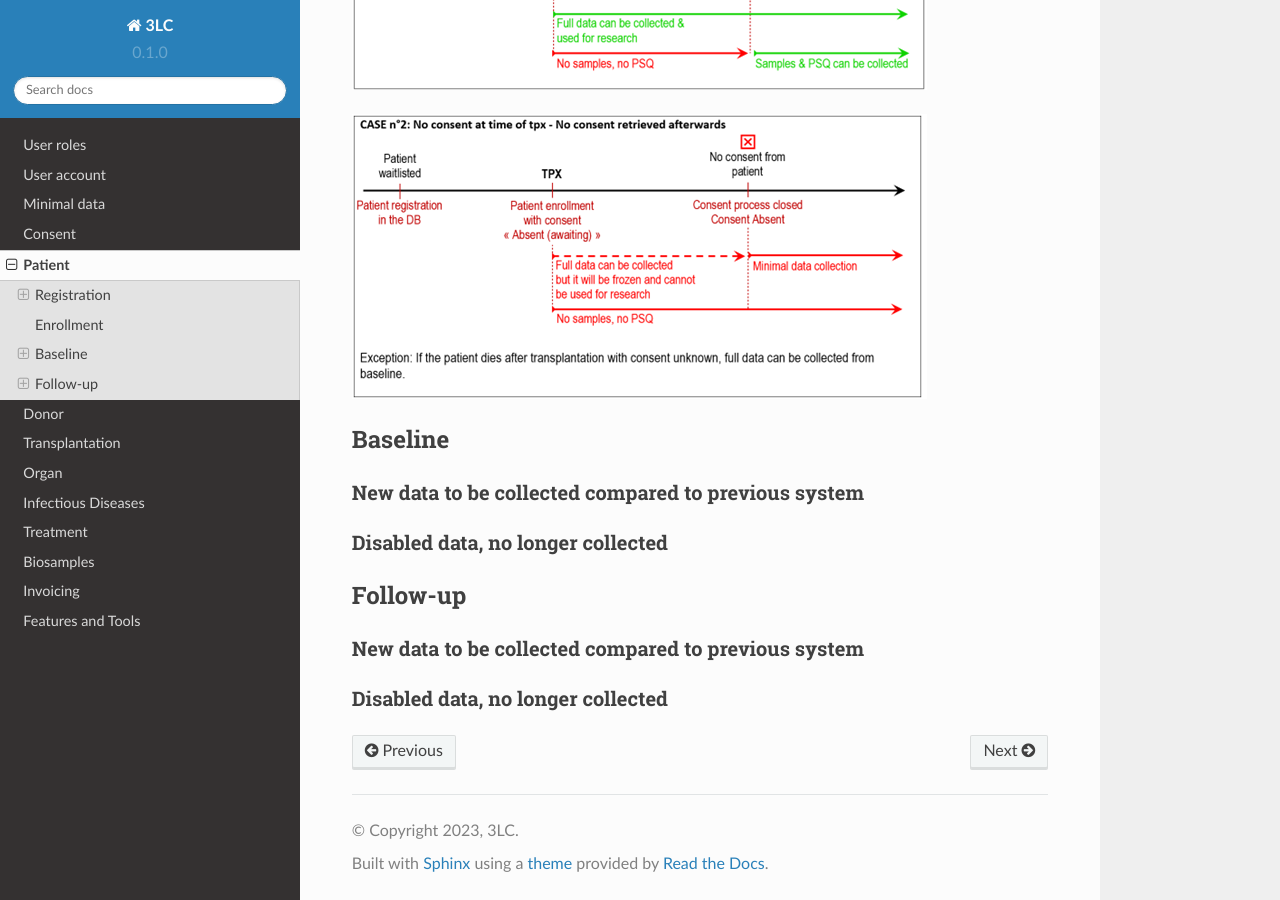
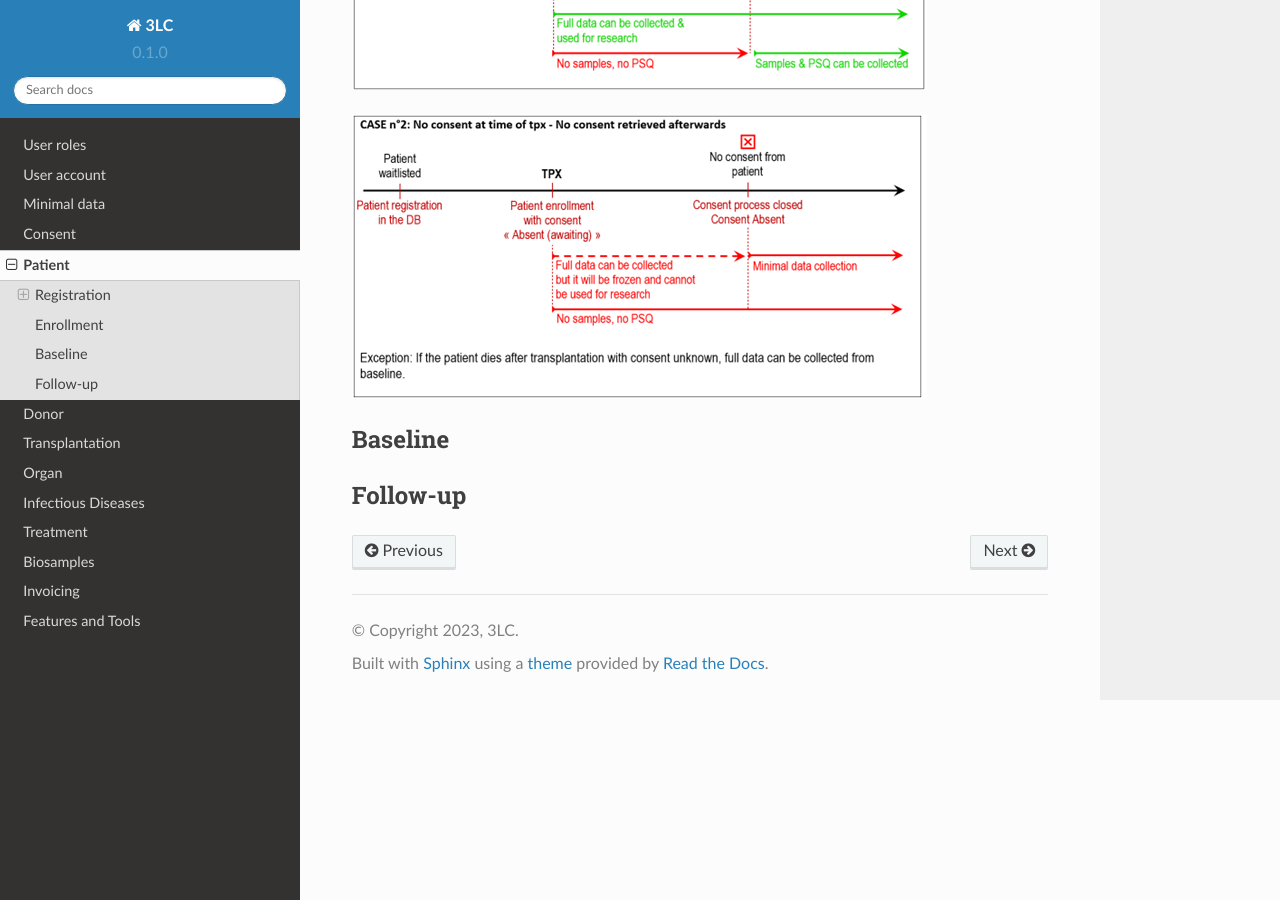
Before and after one commit to swiss-transplant-cohort-study/3LC-user-manual, a Sphinx documentation site: the page built from docs/source/patient.rst, in a window 1280 px wide and 900 px high, scrolled down 1769 px. Built offline with Sphinx 7.4.7 and the Read the Docs theme 2.0.0, drawn with Linux system fonts in a browser that asks for light colours.

Commit message:
Update patient.rst

```diff
--- a/docs/source/patient.rst
+++ b/docs/source/patient.rst
@@ -42,18 +42,8 @@ The PSQ data collection schedule was simplified. Whereas previously PSQ was coll
 Baseline
 =========
 
-New data to be collected compared to previous system
-----------------------------------------------------
 
-Disabled data, no longer collected
-----------------------------------
 
 
 Follow-up
 ==========
-
-New data to be collected compared to previous system
-----------------------------------------------------
-
-Disabled data, no longer collected
-----------------------------------
```
